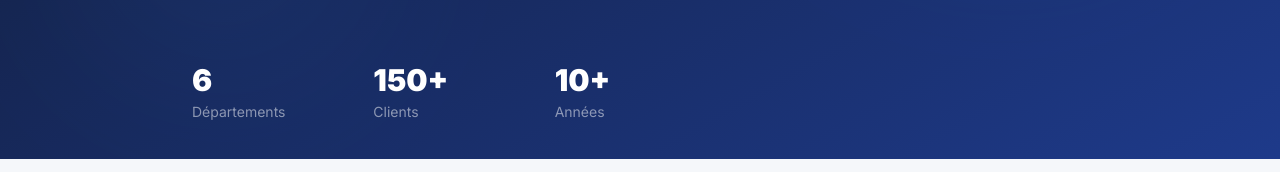
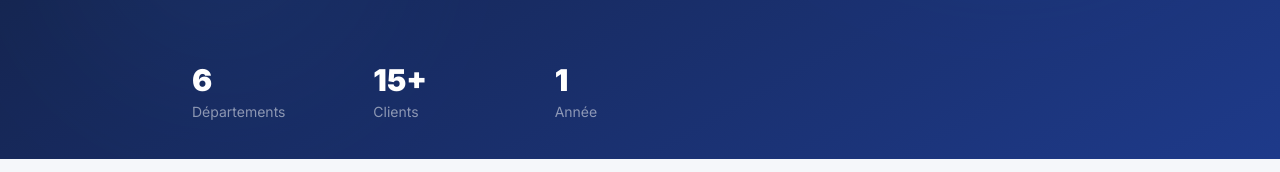
Before and after one commit to omadigital23/SOJIF, a Next.js app: page /en in a window 1280 px wide. Shown: the part 561-733 px from the top of the page. Built offline with nearby package versions, Linux system fonts and the light colour scheme.

Commit message:
Update stats in HeroSection: 15+ Clients, 1 Année

```diff
--- a/src/components/home/HeroSection.tsx
+++ b/src/components/home/HeroSection.tsx
@@ -93,8 +93,8 @@ export default function HeroSection() {
                     >
                         {[
                             { value: '6', label: 'Départements' },
-                            { value: '150+', label: 'Clients' },
-                            { value: '10+', label: 'Années' },
+                            { value: '15+', label: 'Clients' },
+                            { value: '1', label: 'Année' },
                         ].map((stat) => (
                             <div key={stat.label}>
                                 <div className="text-3xl font-black text-white">{stat.value}</div>
```
